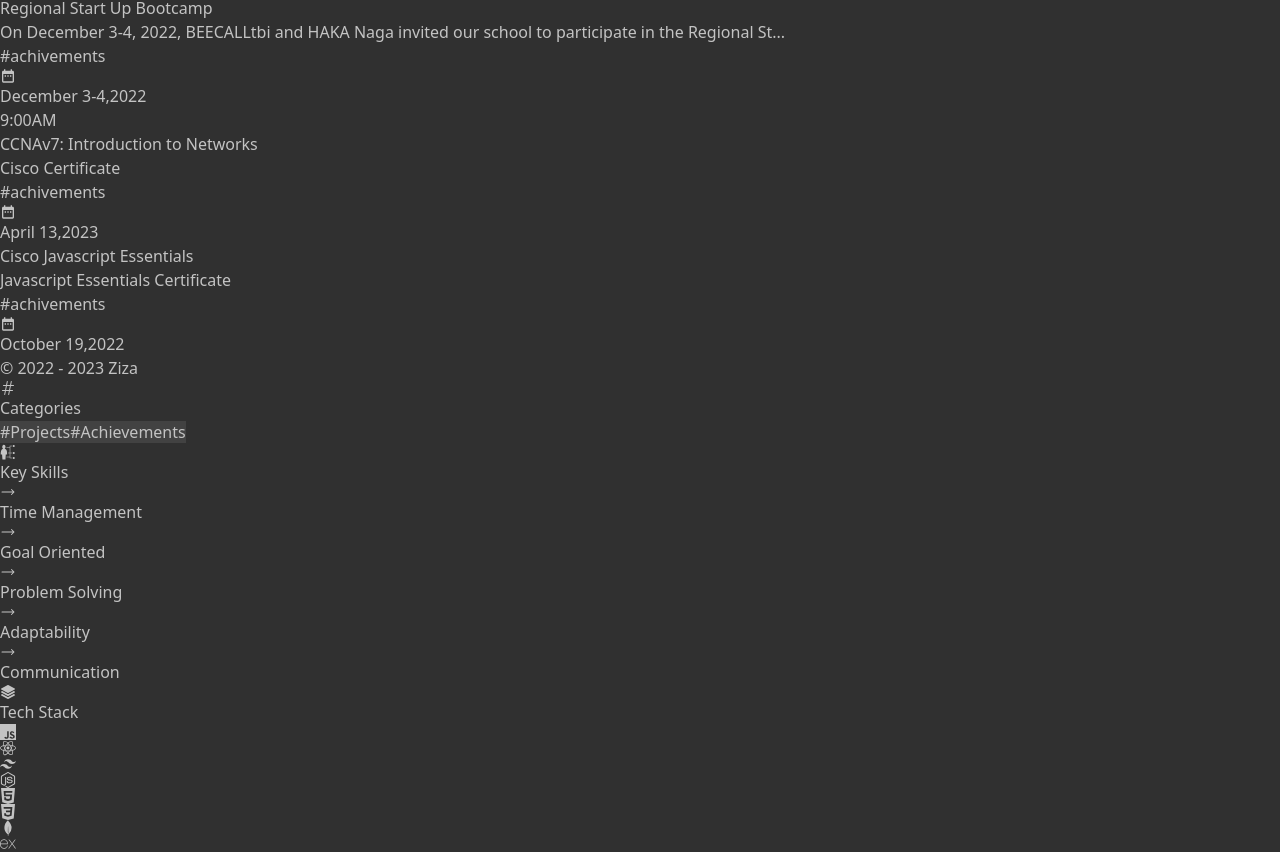
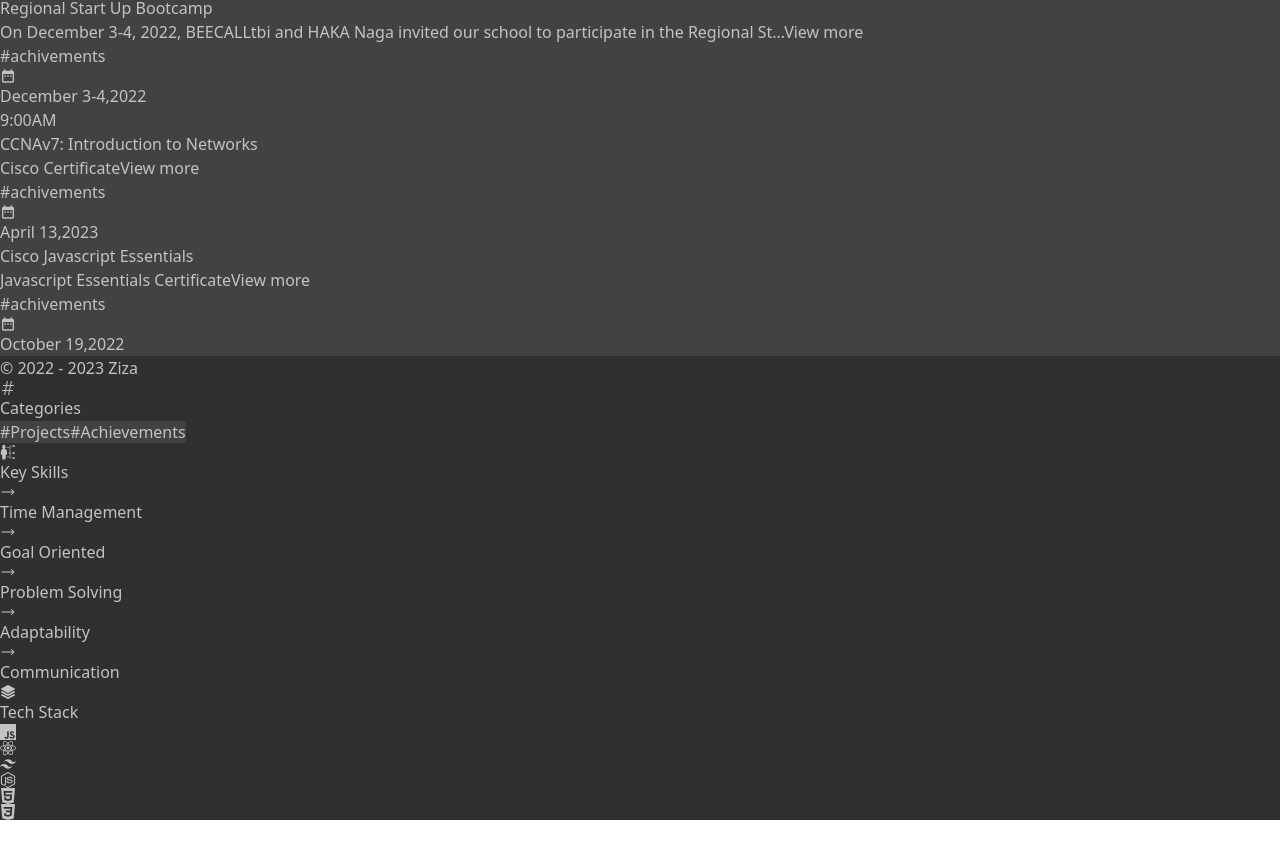
Before and after one commit to zizaaa/ziza, a React (Vite) app: page / in a window 1280 px wide. Shown: the part 1374-2226 px from the top of the page. After the commit the page ends 2194 px from the top, so only its background shows below. Built offline with nearby package versions, Linux system fonts and the light colour scheme.

Commit message:
add another buttons

```diff
--- a/src/Pages/Achivements.jsx
+++ b/src/Pages/Achivements.jsx
@@ -22,7 +22,7 @@
 
       {home.map((item)=>(
         item.category === "achivements" ? (
-          <Link to={`/${item.id}`} key={item.id} className='p-5 flex flex-col mb-1 drop-shadow-lg' style={{backgroundColor:bgColorr}}>
+          <div key={item.id} className='p-5 flex flex-col mb-1 drop-shadow-lg' style={{backgroundColor:bgColorr}}>
 
         <div className='title text-2xl mb-3'>
           <h2>{item.title}</h2>
@@ -31,6 +31,7 @@
         <div>
             <p>
               {(item.description).length <= 200 ? item.description : `${(item.description).slice(0,200)}...`}
+              <Link to={`/${item.id}`}className='link relative ml-2'>View more<span className='linkText'></span></Link>
             </p>
         </div>
 
@@ -45,7 +46,7 @@
           </div>
         </div>
 
-      </Link>
+      </div>
         ):(null)
       ))}
       <div className='w-24 h-0 border-solid border-2 border-white my-16'></div>
--- a/src/Pages/Home.jsx
+++ b/src/Pages/Home.jsx
@@ -16,7 +16,7 @@
     <main className='flex sm:flex-1 sm:px-3 px-2 py-10 pb-10 z-20' style={{backgroundColor:themeColor}}>
       <div className='homeContainer md:w-2/3 w-full sm:overflow-auto'>
         {home.map((item)=> (
-          <Link to={`${item.id}`} key={item.id} className='rounded-lg min-h-[130px] p-5 flex flex-col justify-evenly mb-10 sm:mr-2 drop-shadow-lg overflow-hidden' style={{backgroundColor:bgColorr}}>
+          <div key={item.id} className='rounded-lg min-h-[130px] p-5 flex flex-col justify-evenly mb-10 sm:mr-2 drop-shadow-lg overflow-hidden' style={{backgroundColor:bgColorr}}>
 
             <div className='title text-2xl mb-3'>
               <h2>{item.title}</h2>
@@ -25,6 +25,8 @@
             <div>
               <p>
                 {(item.description).length <= 100 ? item.description : `${(item.description).slice(0,100)}...`}
+
+                <Link to={`${item.id}`}className='link relative ml-2'>View more<span className='linkText'></span></Link>
               </p>
             </div>
 
@@ -40,7 +42,7 @@
               </div>
             </div>
 
-          </Link>
+          </div>
         ))}
 
         <div className={`w-24 h-0 border-solid border-2 border-[${bgColorr}] my-16`}></div>
@@ -97,8 +99,8 @@
                 <SiNodedotjs/>
                 <SiHtml5/>
                 <SiCss3/>
-                <SiMongodb/>
-                <SiExpress/>
+                {/* <SiMongodb/>
+                <SiExpress/> */}
               </div>
             </div>
       </div>
--- a/src/Pages/Projects.jsx
+++ b/src/Pages/Projects.jsx
@@ -20,7 +20,7 @@
       </div>
         {home.map((item)=>(
           item.category === "projects" ? (
-            <Link to={`/${item.id}`} key={item.id} className='p-5 flex flex-col mb-1 sm:mr-2 drop-shadow-lg' style={{backgroundColor:bgColorr}}>
+            <div key={item.id} className='p-5 flex flex-col mb-1 sm:mr-2 drop-shadow-lg' style={{backgroundColor:bgColorr}}>
 
           <div className='title text-2xl mb-3'>
             <h2>{item.title}</h2>
@@ -29,6 +29,7 @@
           <div>
               <p>
                 {(item.description).length <= 200 ? item.description : `${(item.description).slice(0,200)}...`}
+                <Link to={`/${item.id}`}className='link relative ml-2'>View more<span className='linkText'></span></Link>
               </p>
           </div>
 
@@ -43,7 +44,7 @@
             </div>
           </div>
 
-        </Link>
+        </div>
           ):(null)
         ))}
         <div className='w-24 h-0 border-solid border-2 border-white my-16'></div>
```
